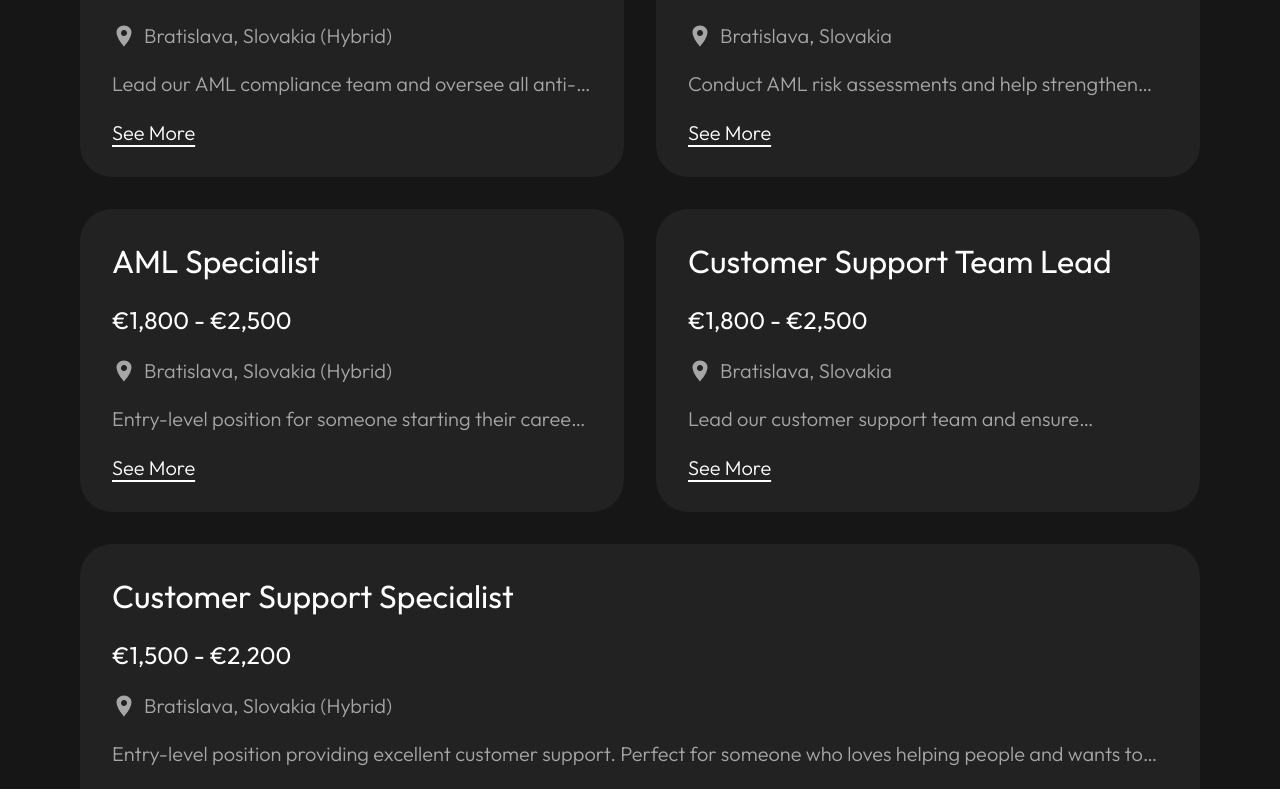
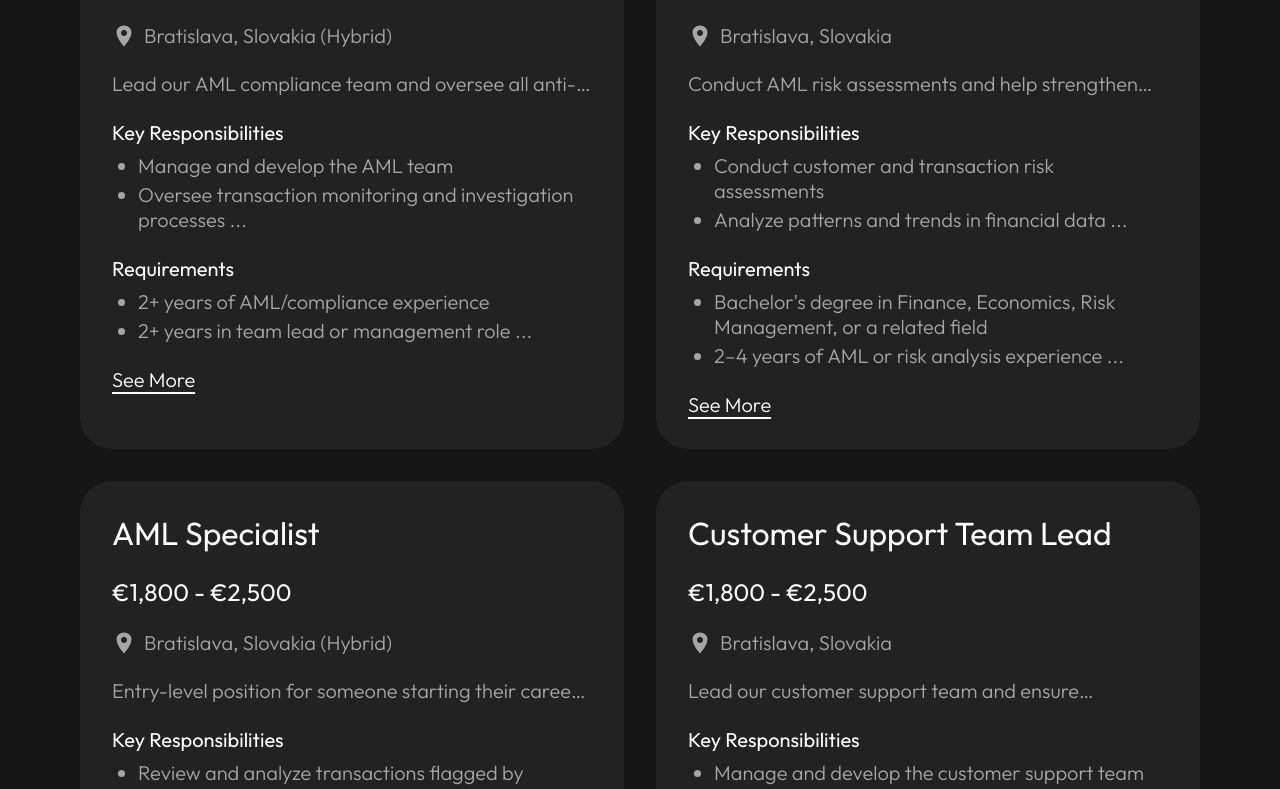
Before and after one commit to hosting1-born2be/coinsmax, a Next.js app: page /careers in a window 1280 px wide. Shown: the part 3064-3853 px from the top of the page. Built offline with nearby package versions, Linux system fonts and the light colour scheme; no server answers.

Commit message:
add email template

```diff
--- a/src/app/careers/components/CareersPositions/CareerApplyDialog.tsx
+++ b/src/app/careers/components/CareersPositions/CareerApplyDialog.tsx
@@ -227,7 +227,12 @@ export function CareerApplyDialog({
                       </span>
                     </p>
                     <input
-                      className={styles.apply_dialog__input}
+                      className={[
+                        styles.apply_dialog__input,
+                        formState.errors.name
+                          ? styles.apply_dialog__input_error
+                          : '',
+                      ].join(' ')}
                       placeholder="Enter your full name"
                       {...register('name', {
                         required: 'Please enter your full name.',
@@ -246,7 +251,12 @@ export function CareerApplyDialog({
                     </p>
                     <input
                       type="email"
-                      className={styles.apply_dialog__input}
+                      className={[
+                        styles.apply_dialog__input,
+                        formState.errors.email
+                          ? styles.apply_dialog__input_error
+                          : '',
+                      ].join(' ')}
                       placeholder="Enter your email address"
                       {...register('email', {
                         required: 'Please provide a valid email address.',
@@ -270,7 +280,12 @@ export function CareerApplyDialog({
                       ) : null}
                     </p>
                     <input
-                      className={styles.apply_dialog__input}
+                      className={[
+                        styles.apply_dialog__input,
+                        formState.errors.links
+                          ? styles.apply_dialog__input_error
+                          : '',
+                      ].join(' ')}
                       placeholder="Enter your linkedin"
                       {...register('links', {
                         pattern: {
@@ -286,7 +301,7 @@ export function CareerApplyDialog({
                 <div className={styles.apply_dialog__section}>
                   <label className={styles.apply_dialog__field}>
                     <p className={styles.apply_dialog__label}>
-                      Upload File for CV
+                      CV Upload
                       {cvError ? <span> ({cvError})</span> : null}
                     </p>
 
@@ -307,6 +322,7 @@ export function CareerApplyDialog({
                         isDragging
                           ? styles.apply_dialog__dropzone__dragging
                           : '',
+                        cvError ? styles.apply_dialog__dropzone_error : '',
                       ].join(' ')}
                       onDragEnter={e => {
                         e.preventDefault();
--- a/src/app/careers/components/CareersPositions/CareersPositions.module.scss
+++ b/src/app/careers/components/CareersPositions/CareersPositions.module.scss
@@ -71,6 +71,35 @@
         line-height: 1.25;
         text-underline-offset: 5px;
     }
+
+    &__item_list_wrapper {
+        margin-bottom: 32px;
+
+        &>*:not(:last-child) {
+            margin-bottom: 24px;
+        }
+    }
+
+    &__item_responsibilities_list_title {
+        color: #FFF;
+        font-size: 20px;
+        line-height: 1.25;
+        margin-bottom: 8px;
+    }
+
+    &__item_responsibilities_list {
+        list-style-type: disc;
+        color: rgba(255, 255, 255, 0.60);
+        font-size: 20px;
+        font-weight: 300;
+        line-height: normal;
+        padding-left: 26px;
+
+        li + li {
+            margin-top: 4px;
+        }
+    }
+
 }
 
 .apply_dialog {
@@ -215,6 +244,10 @@
         height: 73px;
     }
 
+    &__input_error {
+        border: 1px solid #FF3B5E;
+    }
+
     &__textarea {
         resize: none;
         min-height: 150px;
@@ -296,6 +329,10 @@
     &__dropzone__dragging {
         border-color: rgba(255, 255, 255, 0.55);
         background: rgba(255, 255, 255, 0.06);
+    }
+
+    &__dropzone_error {
+        border-color: #FF3B5E;
     }
 
     &__upload_btn {
--- a/src/app/careers/components/CareersPositions/CareersPositions.tsx
+++ b/src/app/careers/components/CareersPositions/CareersPositions.tsx
@@ -2,6 +2,8 @@ import Link from 'next/link';
 
 import { positions } from '../../data/positions';
 import styles from './CareersPositions.module.scss';
+
+const PREVIEW_LIST_COUNT = 2;
 
 export default function CareersPositions() {
   return (
@@ -43,6 +45,70 @@ export default function CareersPositions() {
                 {item.description}
               </p>
 
+              <div className={styles.careers_positions__item_list_wrapper}>
+                <div>
+                  <p
+                    className={
+                      styles.careers_positions__item_responsibilities_list_title
+                    }
+                  >
+                    {item.responsibilitiesTitle}
+                  </p>
+                  <ul
+                    className={
+                      styles.careers_positions__item_responsibilities_list
+                    }
+                  >
+                    {item.responsibilitiesList
+                      .slice(0, PREVIEW_LIST_COUNT)
+                      .map((responsibilitiesItem, index, arr) => {
+                        const isLastVisible = index === arr.length - 1;
+                        const hasMore =
+                          item.responsibilitiesList.length > PREVIEW_LIST_COUNT;
+                        return (
+                          <li key={index}>
+                            <p>
+                              {responsibilitiesItem.value}
+                              {isLastVisible && hasMore ? ' ...' : ''}
+                            </p>
+                          </li>
+                        );
+                      })}
+                  </ul>
+                </div>
+
+                <div>
+                  <p
+                    className={
+                      styles.careers_positions__item_responsibilities_list_title
+                    }
+                  >
+                    {item.requirementsTitle}
+                  </p>
+                  <ul
+                    className={
+                      styles.careers_positions__item_responsibilities_list
+                    }
+                  >
+                    {item.requirementsList
+                      .slice(0, PREVIEW_LIST_COUNT)
+                      .map((requirementsItem, index, arr) => {
+                        const isLastVisible = index === arr.length - 1;
+                        const hasMore =
+                          item.requirementsList.length > PREVIEW_LIST_COUNT;
+                        return (
+                          <li key={index}>
+                            <p>
+                              {requirementsItem.value}
+                              {isLastVisible && hasMore ? ' ...' : ''}
+                            </p>
+                          </li>
+                        );
+                      })}
+                  </ul>
+                </div>
+              </div>
+
               <Link
                 href={`/careers/${item.slug}`}
                 className={styles.careers_positions__item_btn}
```
Also changed, not shown: src/app/(home)/components/HomeFirst/HomeFirst.tsx (+14 -6 lines), src/features/career-apply/api/submitCareerApplyForm.ts (+82 -27 lines).
